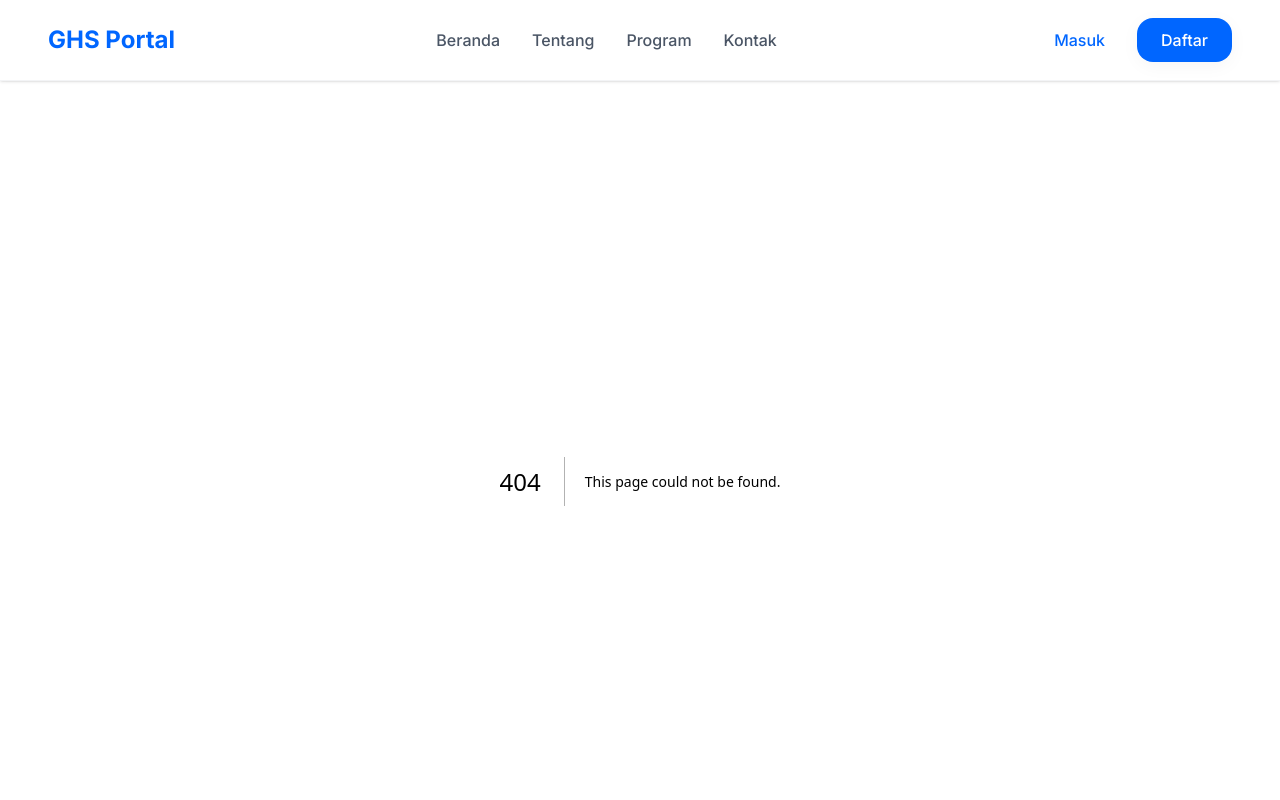
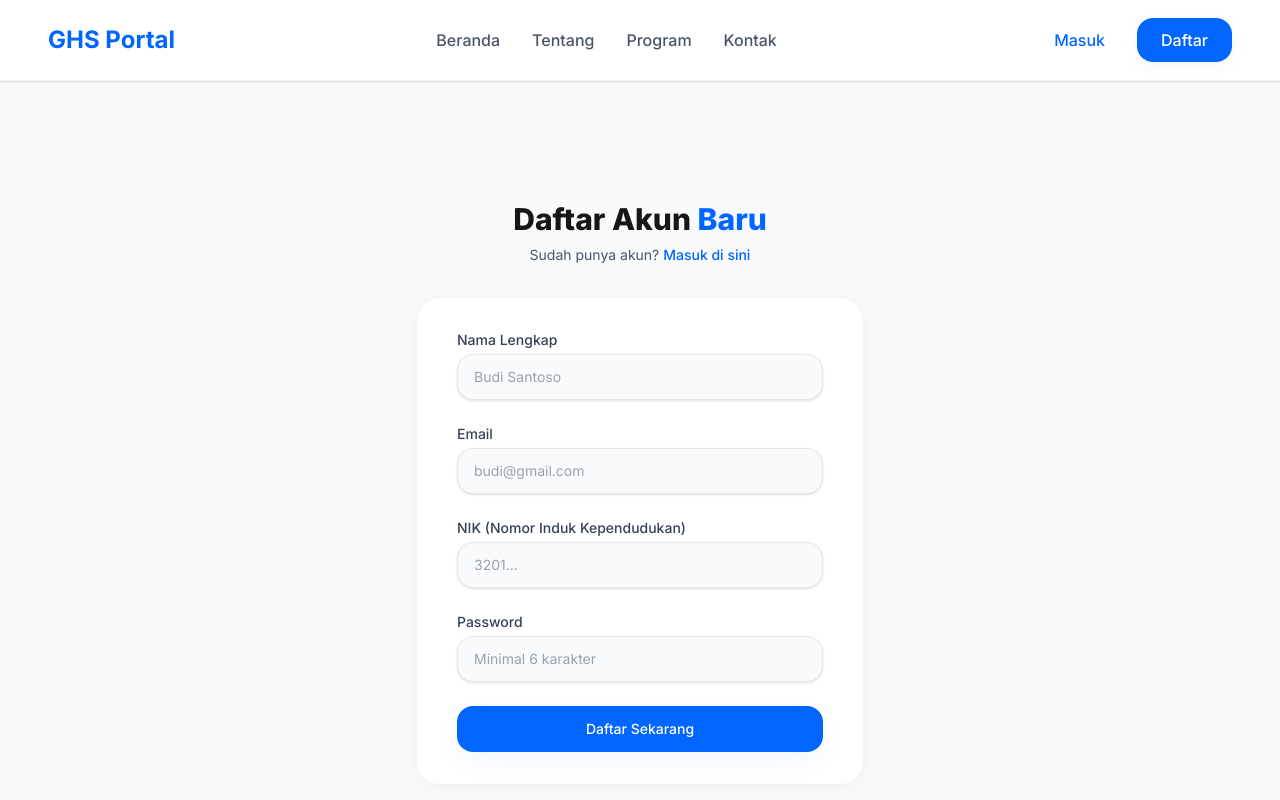
Before and after one commit to rizkim17/ghs-portal, a Next.js app: page /register in a window 1280 px wide. Before the commit this address had no page. Shown: the top 800 px of the page. Built offline with nearby package versions, Linux system fonts and the light colour scheme; no server answers.

Commit message:
fix: Add missing register page

```diff
--- /dev/null
+++ b/src/app/actions/auth.ts
@@ -0,0 +1,48 @@
+"use server";
+
+import { prisma } from "@/lib/prisma";
+import bcrypt from "bcryptjs";
+
+export async function registerUser(formData: FormData) {
+  const name = formData.get("name") as string;
+  const email = formData.get("email") as string;
+  const nik = formData.get("nik") as string;
+  const password = formData.get("password") as string;
+
+  if (!name || !email || !nik || !password) {
+    return { error: "Semua data wajib diisi" };
+  }
+
+  if (password.length < 6) {
+    return { error: "Password minimal 6 karakter" };
+  }
+
+  try {
+    const existingUser = await prisma.user.findFirst({
+      where: {
+        OR: [{ email }, { nik }]
+      }
+    });
+
+    if (existingUser) {
+      return { error: "Email atau NIK sudah terdaftar!" };
+    }
+
+    const hashedPassword = await bcrypt.hash(password, 10);
+
+    await prisma.user.create({
+      data: {
+        name,
+        email,
+        nik,
+        password: hashedPassword,
+        // Role otomatis SISWA karena set di schema default=SISWA
+      }
+    });
+
+    return { success: true };
+  } catch (error) {
+    console.error(error);
+    return { error: "Terjadi kesalahan saat mendaftar" };
+  }
+}
--- /dev/null
+++ b/src/app/register/page.tsx
@@ -0,0 +1,90 @@
+"use client";
+
+import { useState } from "react";
+import { useRouter } from "next/navigation";
+import Link from "next/link";
+import { registerUser } from "@/app/actions/auth";
+
+export default function RegisterPage() {
+  const router = useRouter();
+  const [error, setError] = useState("");
+  const [loading, setLoading] = useState(false);
+
+  const handleSubmit = async (e: React.FormEvent<HTMLFormElement>) => {
+    e.preventDefault();
+    setLoading(true);
+    setError("");
+
+    const formData = new FormData(e.currentTarget);
+    const res = await registerUser(formData);
+
+    if (res?.error) {
+      setError(res.error);
+      setLoading(false);
+    } else {
+      router.push("/login?registered=true");
+    }
+  };
+
+  return (
+    <div className="min-h-screen bg-surface-muted flex flex-col justify-center py-12 sm:px-6 lg:px-8">
+      <div className="sm:mx-auto sm:w-full sm:max-w-md">
+        <h2 className="mt-6 text-center text-3xl font-extrabold text-foreground">
+          Daftar Akun <span className="text-primary">Baru</span>
+        </h2>
+        <p className="mt-2 text-center text-sm text-gray-600">
+          Sudah punya akun?{" "}
+          <Link href="/login" className="font-medium text-primary hover:text-primary-hover transition-colors">
+            Masuk di sini
+          </Link>
+        </p>
+      </div>
+
+      <div className="mt-8 sm:mx-auto sm:w-full sm:max-w-md">
+        <div className="bg-white py-8 px-4 shadow-soft sm:rounded-3xl sm:px-10 border border-gray-100">
+          <form className="space-y-6" onSubmit={handleSubmit}>
+            {error && (
+              <div className="bg-red-50 text-red-500 p-3 rounded-xl text-sm text-center border border-red-100">
+                {error}
+              </div>
+            )}
+
+            <div>
+              <label className="block text-sm font-medium text-gray-700">Nama Lengkap</label>
+              <div className="mt-1">
+                <input name="name" type="text" required className="appearance-none block w-full px-4 py-3 border border-gray-200 rounded-xl shadow-sm placeholder-gray-400 focus:outline-none focus:ring-primary focus:border-primary sm:text-sm bg-gray-50 focus:bg-white transition-colors" placeholder="Budi Santoso" />
+              </div>
+            </div>
+
+            <div>
+              <label className="block text-sm font-medium text-gray-700">Email</label>
+              <div className="mt-1">
+                <input name="email" type="email" required className="appearance-none block w-full px-4 py-3 border border-gray-200 rounded-xl shadow-sm placeholder-gray-400 focus:outline-none focus:ring-primary focus:border-primary sm:text-sm bg-gray-50 focus:bg-white transition-colors" placeholder="budi@gmail.com" />
+              </div>
+            </div>
+
+            <div>
+              <label className="block text-sm font-medium text-gray-700">NIK (Nomor Induk Kependudukan)</label>
+              <div className="mt-1">
+                <input name="nik" type="text" required className="appearance-none block w-full px-4 py-3 border border-gray-200 rounded-xl shadow-sm placeholder-gray-400 focus:outline-none focus:ring-primary focus:border-primary sm:text-sm bg-gray-50 focus:bg-white transition-colors" placeholder="3201..." />
+              </div>
+            </div>
+
+            <div>
+              <label className="block text-sm font-medium text-gray-700">Password</label>
+              <div className="mt-1">
+                <input name="password" type="password" required className="appearance-none block w-full px-4 py-3 border border-gray-200 rounded-xl shadow-sm placeholder-gray-400 focus:outline-none focus:ring-primary focus:border-primary sm:text-sm bg-gray-50 focus:bg-white transition-colors" placeholder="Minimal 6 karakter" />
+              </div>
+            </div>
+
+            <div>
+              <button type="submit" disabled={loading} className="w-full flex justify-center py-3 px-4 border border-transparent rounded-xl shadow-card text-sm font-medium text-white bg-primary hover:bg-primary-hover focus:outline-none focus:ring-2 focus:ring-offset-2 focus:ring-primary transition-all disabled:opacity-70 disabled:cursor-not-allowed hover-lift">
+                {loading ? "Memproses..." : "Daftar Sekarang"}
+              </button>
+            </div>
+          </form>
+        </div>
+      </div>
+    </div>
+  );
+}
```
